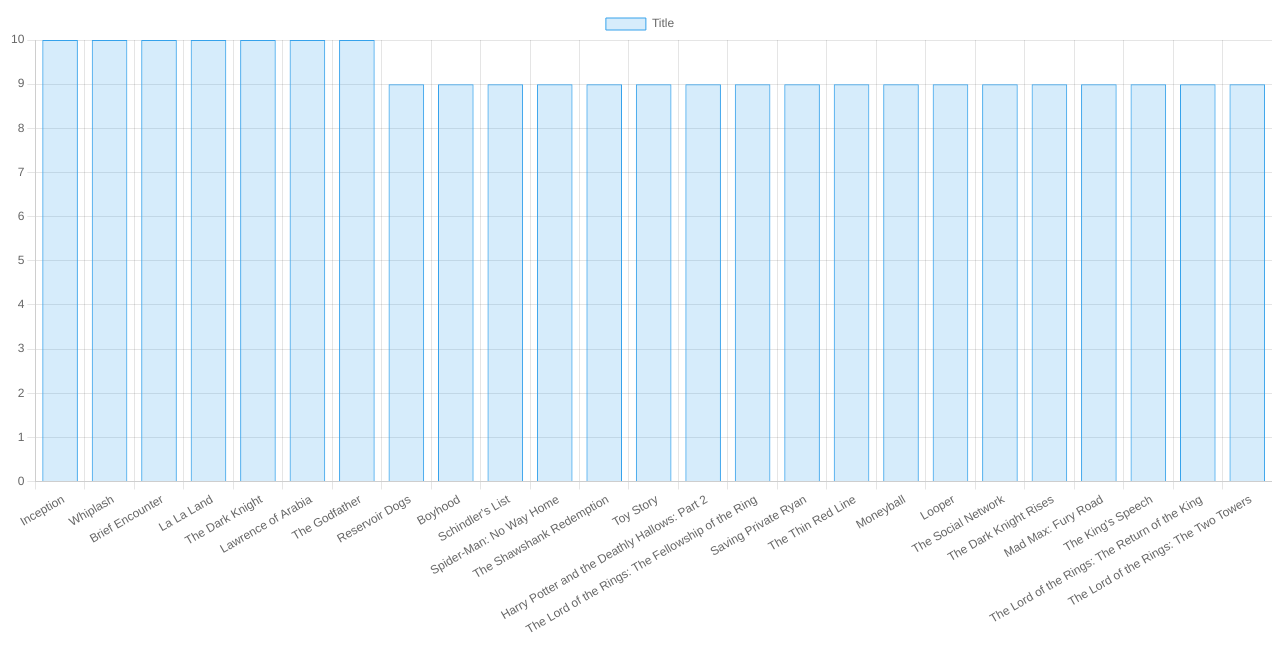
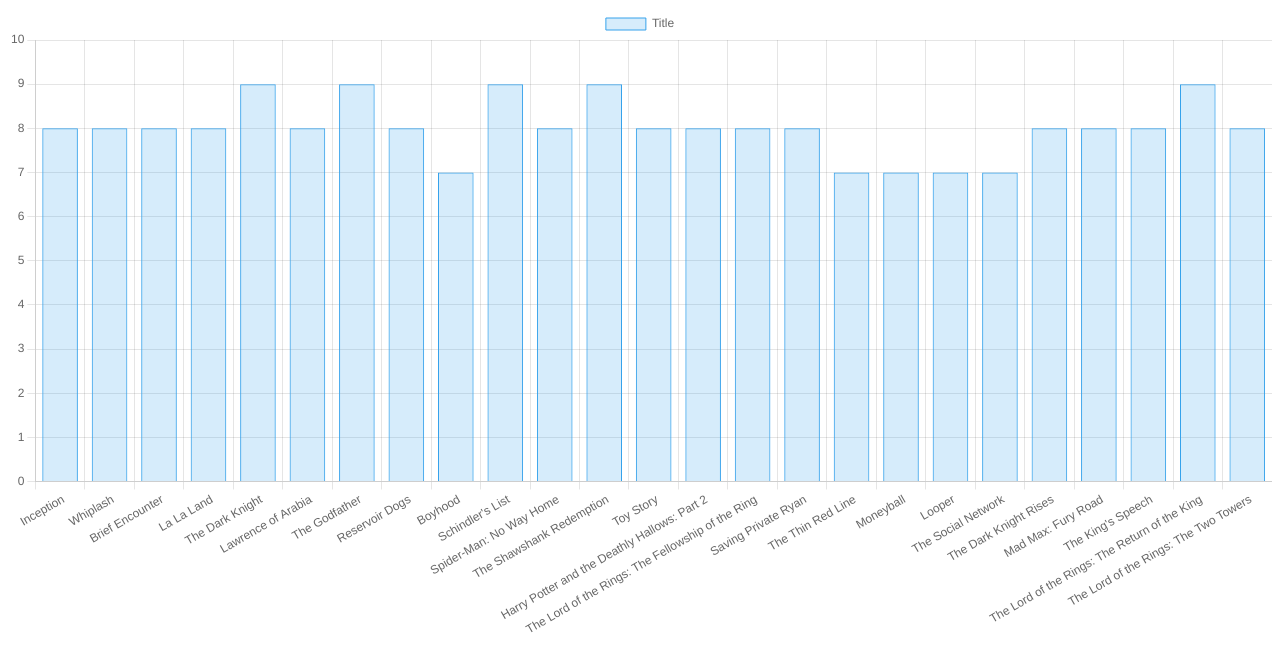
Before and after one commit to brendanmcc02/film-data-vis, a plain HTML site: page index.html in a window 1280 px wide. Drawn offline with nearby package versions, Linux system fonts and the light colour scheme.

Commit message:
Update index.html

```diff
--- a/index.html
+++ b/index.html
@@ -638,7 +638,7 @@
     async function getImdbRatingMyTop25() {
       const myTop25Titles = await getMyTop25Titles();
       const titles = await getTitles();
-      const imdbRatings = await getMyRatings();
+      const imdbRatings = await getImdbRatings();
 
       let imdbRatingMyTop25 = [];
 
```
